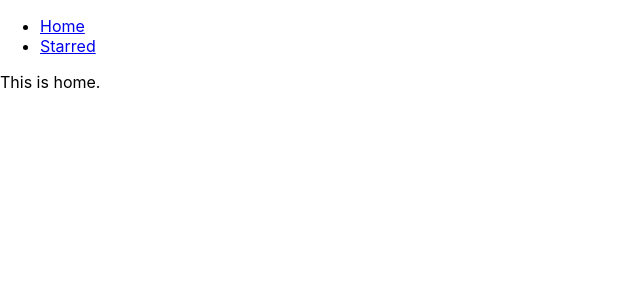
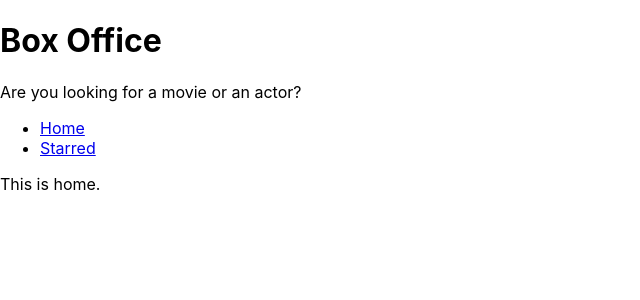
Before and after one commit to pushkarsaneja/BoxOffice, a React (Create React App) app: page / in a window 1280 px wide. Shown: the top 300 px of the page, without its empty margins (0-640 px from the left). Built offline with nearby package versions, Linux system fonts and the light colour scheme.

Commit message:
added layout management and created title

```diff
--- a/src/App.js
+++ b/src/App.js
@@ -1,13 +1,10 @@
 import React from 'react';
 import { Switch, Route } from 'react-router-dom';
 
-import Navs from './components/Navs';
 import Home from './pages/Home';
 import Starred from './pages/Starred';
 
 const App = () => (
-  <div>
-    <Navs />
   <Switch>
     <Route exact path="/">
       <Home />
@@ -17,6 +14,5 @@
     </Route>
     <Route>This page does not exist.</Route>
   </Switch>
-  </div>
 );
 export default App;
--- /dev/null
+++ b/src/components/MainPageLayout.js
@@ -0,0 +1,18 @@
+import React from 'react';
+import Navs from './Navs';
+import Title from './Title';
+
+const MainPageLayout = ({ children }) => {
+  return (
+    <div>
+      <Title
+        title="Box Office"
+        subtitle="Are you looking for a movie or an actor?"
+      />
+      <Navs />
+      {children}
+    </div>
+  );
+};
+
+export default MainPageLayout;
--- /dev/null
+++ b/src/components/Title.js
@@ -0,0 +1,12 @@
+import React from 'react';
+
+const Title = ({ title, subtitle }) => {
+  return (
+    <div>
+      <h1>{title}</h1>
+      <p>{subtitle}</p>
+    </div>
+  );
+};
+
+export default Title;
--- a/src/pages/Home.js
+++ b/src/pages/Home.js
@@ -1,7 +1,8 @@
 import React from 'react';
+import MainPageLayout from '../components/MainPageLayout';
 
 const Home = () => {
-  return <div>This is home.</div>;
+  return <MainPageLayout>This is home.</MainPageLayout>;
 };
 
 export default Home;
--- a/src/pages/Starred.js
+++ b/src/pages/Starred.js
@@ -1,7 +1,8 @@
 import React from 'react';
+import MainPageLayout from '../components/MainPageLayout';
 
 const Starred = () => {
-  return <div>This is starred.</div>;
+  return <MainPageLayout>This is starred.</MainPageLayout>;
 };
 
 export default Starred;
```
Lines whose indentation alone changed are shown as unchanged.
